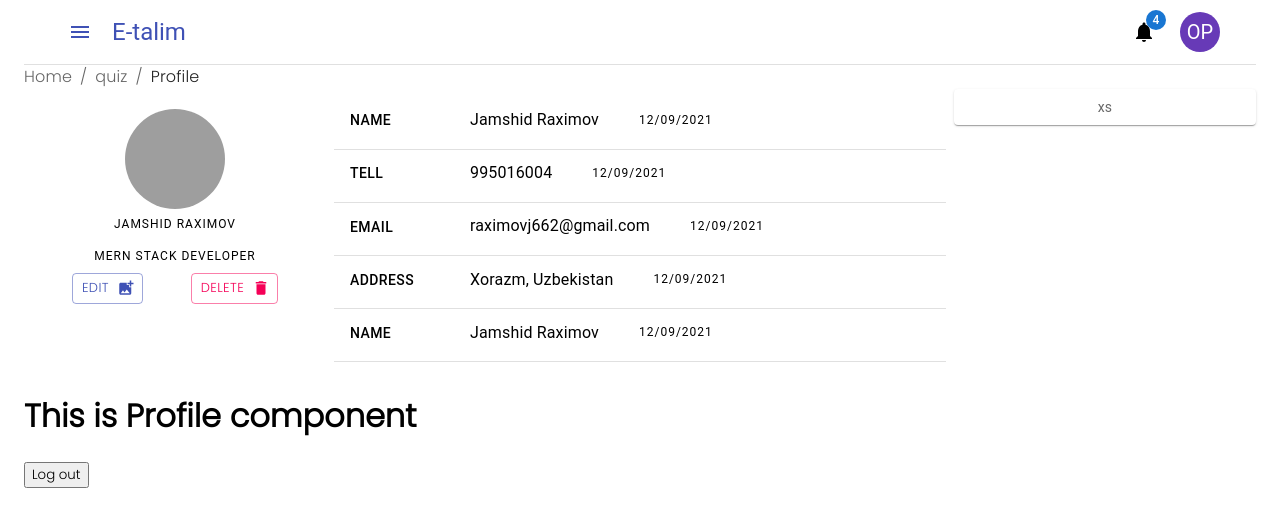
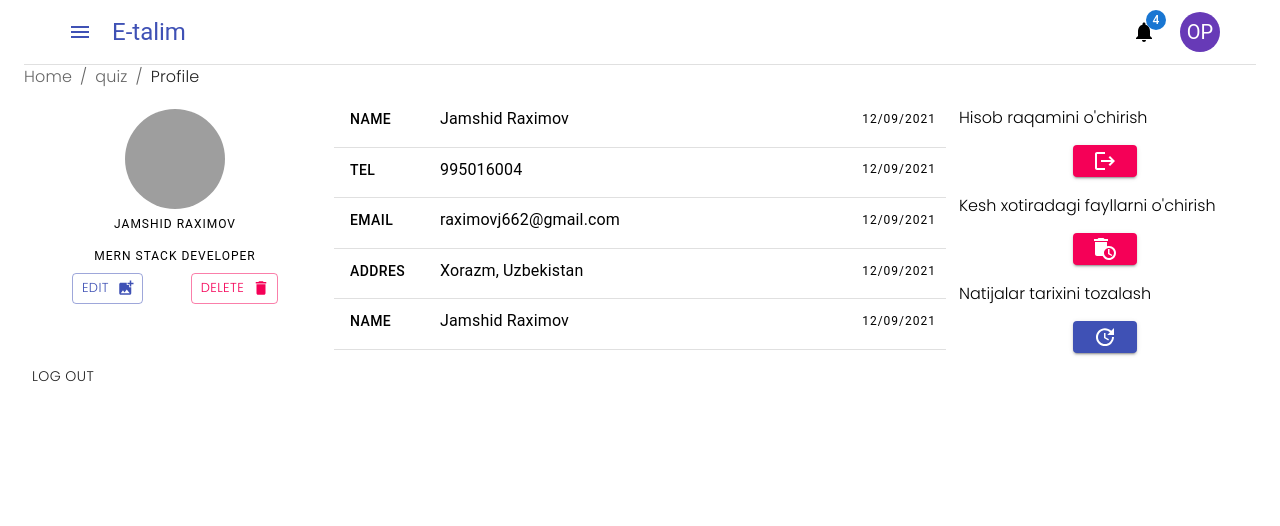
Before and after one commit to JamshidDev/E-talim, a React (Create React App) app: page /profile in a window 1280 px wide. Shown: the top 526 px of the page. Built offline with nearby package versions, Linux system fonts and the light colour scheme; grey boxes are pictures that could not be loaded.

Commit message:
profile optimized

```diff
--- a/src/App.js
+++ b/src/App.js
@@ -15,7 +15,7 @@ import Quiz from './Components/Quiz';
 import Result from './Components/Result';
 import ResultTest from './Components/ResultTest';
 import QuizSetting from './Components/Pages/QuizSetting';
-import BottomNavbar from './Components/BottomNavbar';
+import Table from './Components/Table';
 import Profile from './Components/Pages/Profile';
 
 function App() {
@@ -80,7 +80,7 @@ function App() {
           <NewPassword />
         </Route>
         <Route path="/bottomnavbar" exact>
-          <BottomNavbar />
+          <Table />
         </Route>
         <Route path="/profile" exact>
           <Profile/>
--- a/src/Components/Header.js
+++ b/src/Components/Header.js
@@ -45,7 +45,7 @@ function Header() {
 
     return (
         <div>
-            <Toolbar >
+            <Toolbar  >
                 <SideDrawer>
                     <IconButton color="inherit" >
                         <MenuIcon />
--- a/src/Components/Pages/Profile.js
+++ b/src/Components/Pages/Profile.js
@@ -16,6 +16,9 @@ import AddPhotoAlternateIcon from '@mui/icons-material/AddPhotoAlternate';
 import List from '@mui/material/List';
 import ListItem from '@mui/material/ListItem';
 import Divider from '@mui/material/Divider';
+import LogoutIcon from '@mui/icons-material/Logout';
+import AutoDeleteIcon from '@mui/icons-material/AutoDelete';
+import UpdateIcon from '@mui/icons-material/Update';
 const Item = styled(Paper)(({ theme }) => ({
   ...theme.typography.body2,
   padding: theme.spacing(1),
@@ -86,20 +89,20 @@ export default function Profile() {
         <Grid item lg={6} md={6} sm={6} xs={12} >
           <List>
 
-            <ListItem sx={{ display: "flex" }}>
+            <ListItem sx={{ display: "flex", position:"relative" }}>
               <Typography
                 variant="button"
                 display="block"
                 gutterBottom
-                sx={{ margin:"0px 5px", width:90, }}
+                sx={{ padding:"0px 10px 0px 0px", width:90, }}
                 gutterBottom
               >
                 Name
               </Typography>
-              <Typography variant="subtitle1" display="block" sx={{ padding: "0px 30px" }} gutterBottom >
+              <Typography variant="subtitle1" display="block" gutterBottom >
                 Jamshid Raximov
               </Typography>
-              <Typography variant="overline" display="block" sx={{ padding: "0px 10px" }} gutterBottom>
+              <Typography variant="overline" display="block" sx={{ padding: "0px 10px", position: 'absolute', right:"0px" }} gutterBottom>
                 12/09/2021
               </Typography>
             </ListItem>
@@ -110,15 +113,15 @@ export default function Profile() {
                 variant="button"
                 display="block"
                 gutterBottom
-                sx={{ margin:"0px 5px", width:90, }}
+                sx={{ padding:"0px 10px 0px 0px", width:90, }}
                 gutterBottom
               >
-                TELL
+                TEL
               </Typography>
-              <Typography variant="subtitle1" display="block" sx={{ padding: "0px 30px" }} gutterBottom >
+              <Typography variant="subtitle1" display="block"  gutterBottom >
                 995016004
               </Typography>
-              <Typography variant="overline" display="block" sx={{ padding: "0px 10px" }} gutterBottom>
+              <Typography variant="overline" display="block" sx={{ padding: "0px 10px", position: 'absolute', right:"0px" }} gutterBottom>
                 12/09/2021
               </Typography>
             </ListItem>
@@ -128,15 +131,15 @@ export default function Profile() {
                 variant="button"
                 display="block"
                 gutterBottom
-                sx={{ margin:"0px 5px", width:90, }}
+                sx={{padding:"0px 10px 0px 0px", width:90, }}
                 gutterBottom
               >
                 EMAIL
               </Typography>
-              <Typography variant="subtitle1" display="block" sx={{ padding: "0px 30px" }} gutterBottom >
+              <Typography variant="subtitle1" display="block" gutterBottom >
                raximovj662@gmail.com
               </Typography>
-              <Typography variant="overline" display="block" sx={{ padding: "0px 10px" }} gutterBottom>
+              <Typography variant="overline" display="block" sx={{ padding: "0px 10px", position: 'absolute', right:"0px" }} gutterBottom>
                 12/09/2021
               </Typography>
             </ListItem>
@@ -146,15 +149,15 @@ export default function Profile() {
                 variant="button"
                 display="block"
                 gutterBottom
-                sx={{ margin:"0px 5px", width:90, }}
+                sx={{padding:"0px 10px 0px 0px", width:90, }}
                 gutterBottom
               >
-                ADDRESs
+                ADDRES
               </Typography>
-              <Typography variant="subtitle1" display="block" sx={{ padding: "0px 30px" }} gutterBottom >
+              <Typography variant="subtitle1" display="block" gutterBottom >
                 Xorazm, Uzbekistan
               </Typography>
-              <Typography variant="overline" display="block" sx={{ padding: "0px 10px" }} gutterBottom>
+              <Typography variant="overline" display="block" sx={{ padding: "0px 10px ", position: 'absolute', right:"0px" }} gutterBottom>
                 12/09/2021
               </Typography>
             </ListItem>
@@ -164,15 +167,15 @@ export default function Profile() {
                 variant="button"
                 display="block"
                 gutterBottom
-                sx={{ margin:"0px 5px", width:90, }}
+                sx={{ padding:"0px 10px 0px 0px", width:90, }}
                 gutterBottom
               >
                 Name
               </Typography>
-              <Typography variant="subtitle1" display="block" sx={{ padding: "0px 30px" }} gutterBottom >
+              <Typography variant="subtitle1" display="block"  gutterBottom >
                 Jamshid Raximov
               </Typography>
-              <Typography variant="overline" display="block" sx={{ padding: "0px 10px" }} gutterBottom>
+              <Typography variant="overline" display="block" sx={{ padding: "0px 10px", position: 'absolute', right:"0px" }} gutterBottom>
                 12/09/2021
               </Typography>
             </ListItem>
@@ -182,14 +185,54 @@ export default function Profile() {
           </List>
         </Grid>
         <Grid item lg={3} md={6} sm={6} xs={12}  >
-          <Item>xs</Item>
+        <Box sx={{width:"100%", display:"flex"}}>
+        <Typography variant="body"
+              style={{ width: "100%", padding:"16px 0px 15px 5px" }}
+              sx={{ textAlign: "left",  }}
+            >
+              Hisob raqamini o'chirish
+            </Typography>
+        </Box>
+          <Box sx={{width:"100%", display:"flex", justifyContent:"center"}}>
+          <Button size="small" variant="contained" color="secondary">
+            <LogoutIcon/>
+          </Button>
+          </Box>
+
+          <Box sx={{width:"100%", display:"flex"}}>
+        <Typography variant="body"
+              style={{ width: "100%", padding:"16px 0px 15px 5px" }}
+              sx={{ textAlign: "left",  }}
+            >
+              Kesh xotiradagi fayllarni o'chirish
+            </Typography>
+        </Box>
+          <Box sx={{width:"100%", display:"flex", justifyContent:"center"}}>
+          <Button size="small" variant="contained" color="secondary">
+            <AutoDeleteIcon/>
+          </Button>
+          </Box>
+
+          <Box sx={{width:"100%", display:"flex"}}>
+        <Typography variant="body"
+              style={{ width: "100%", padding:"16px 0px 15px 5px" }}
+              sx={{ textAlign: "left",  }}
+            >
+              Natijalar tarixini tozalash
+            </Typography>
+        </Box>
+          <Box sx={{width:"100%", display:"flex", justifyContent:"center"}}>
+          <Button size="small" variant="contained" color="primary">
+            <UpdateIcon/>
+          </Button>
+          </Box>
+
         </Grid>
       </Grid>
-      <h1>This is Profile component</h1>
-      <button onClick={() => {
+      <Button onClick={() => {
         localStorage.removeItem("userInfo");
         history.push("/")
-      }}>Log out</button>
+      }}>Log out</Button>
 
     </Container>
   )
```
Also changed, not shown: src/Components/BottomNavbar.js (added), src/Components/Table.js (added), 1 other file (tests, documents, lock files or other folders).
